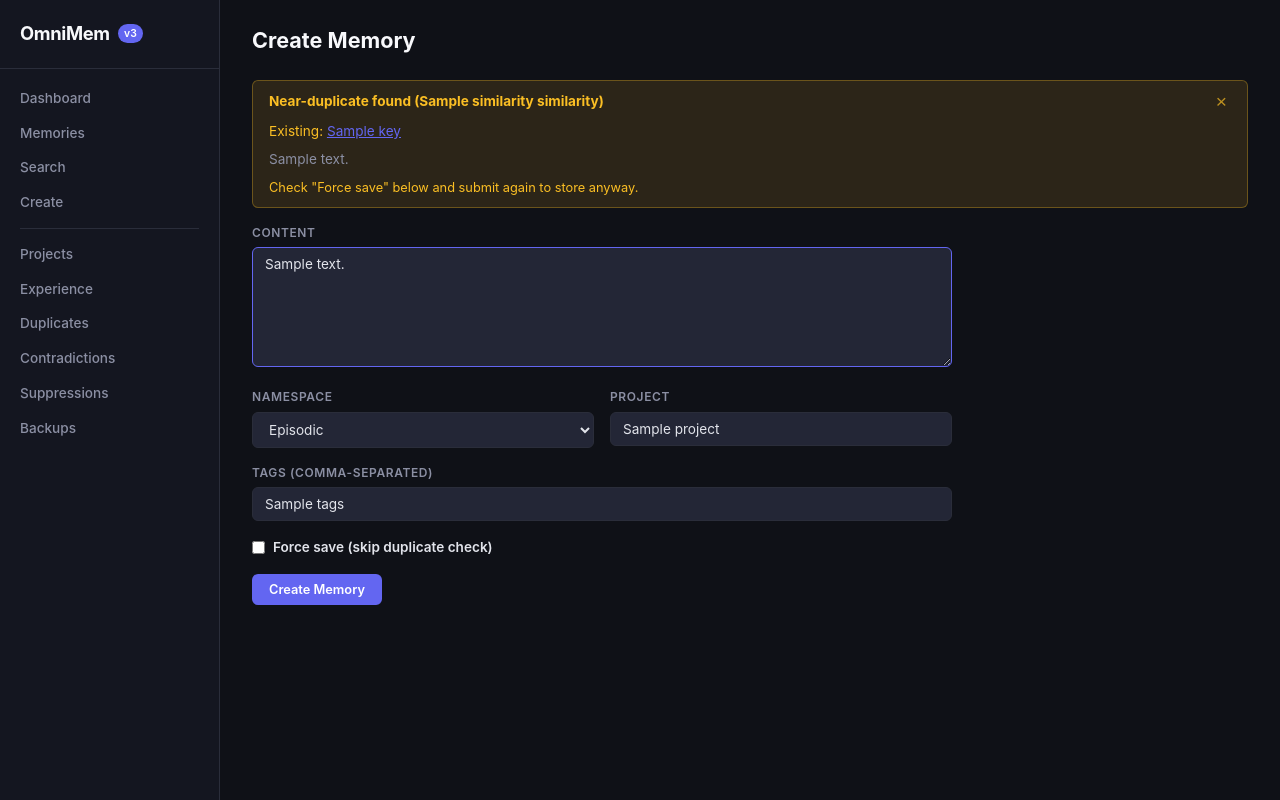
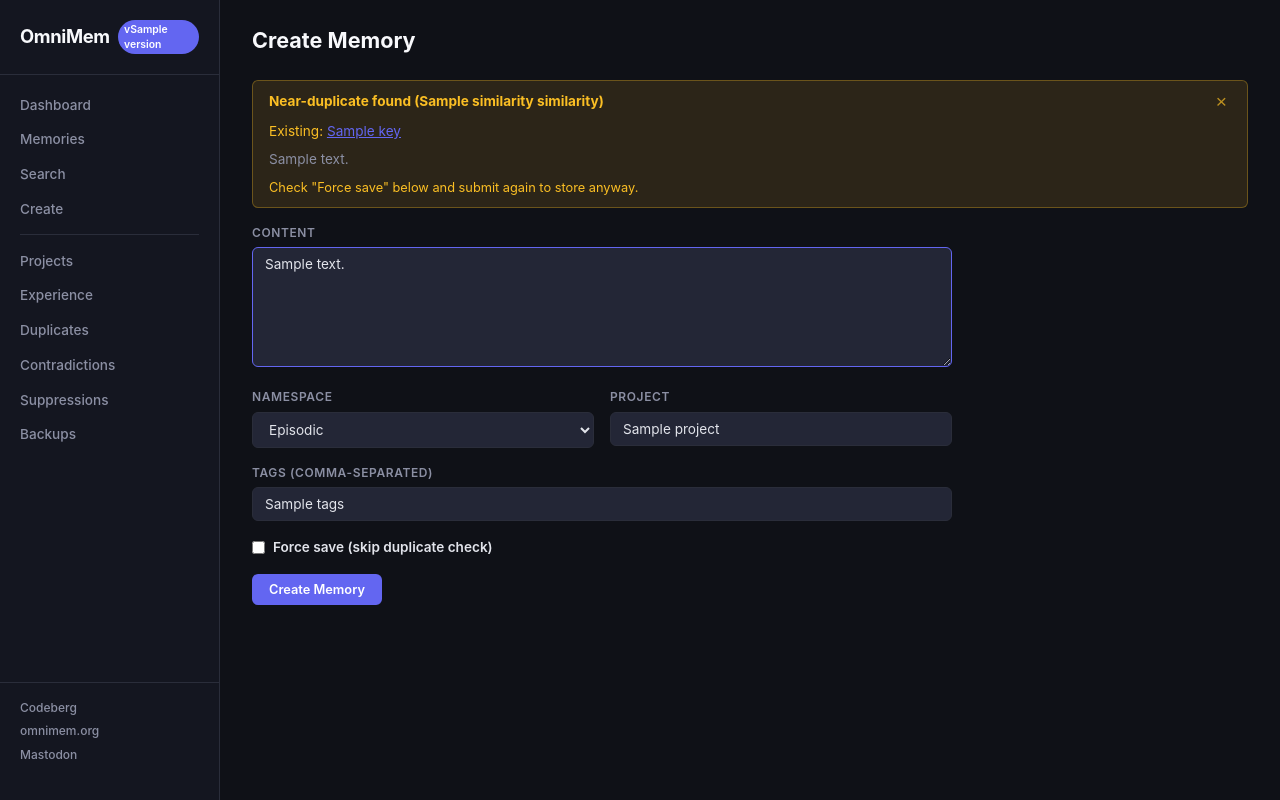
Before and after one commit to richarvey/OmniMem, a Python web app: template web_ui/templates/create.html in a window 1280 px wide. Run offline with Jinja, Linux system fonts and the light colour scheme; the template is opened without the code that fills it: most values are stand-ins (such as "Sample title", 1, 10 or a date in 2020).

Commit message:
v3.2.9: dynamic version badge, sidebar footer with Codeberg/omnimem.org/Mastodon links
Co-Authored-By: Claude Opus 4.6 (1M context) <noreply@anthropic.com>

```diff
--- /dev/null
+++ b/mcp_server/memory/version.py
@@ -0,0 +1,3 @@
+"""Single source of truth for the OmniMem version string."""
+
+__version__ = "3.2.9"
--- a/mcp_server/tools/__init__.py
+++ b/mcp_server/tools/__init__.py
@@ -10,7 +10,7 @@ if TYPE_CHECKING:
     from memory.recall import RecallPipeline
     from memory.store import ValkeyStore
 
-__version__ = "3.2.8"
+from memory.version import __version__  # noqa: F401 — re-exported
 
 _store: ValkeyStore = None  # type: ignore[assignment]
 _embedder: Embedder = None  # type: ignore[assignment]
--- a/web_ui/app.py
+++ b/web_ui/app.py
@@ -12,6 +12,7 @@ from starlette.routing import Mount
 from starlette.staticfiles import StaticFiles
 
 from . import deps
+from memory.version import __version__
 from .routes.dashboard import routes as dashboard_routes
 from .routes.memories import routes as memories_routes
 from .routes.search import routes as search_routes
@@ -69,3 +70,4 @@ app.state.templates = Environment(
     loader=FileSystemLoader(str(BASE_DIR / "templates")),
     autoescape=True,
 )
+app.state.templates.globals["version"] = __version__
--- a/web_ui/static/style.css
+++ b/web_ui/static/style.css
@@ -46,6 +46,8 @@ body {
   left: 0;
   bottom: 0;
   overflow-y: auto;
+  display: flex;
+  flex-direction: column;
 }
 
 .sidebar-header {
@@ -102,6 +104,27 @@ body {
   height: 1px;
   background: var(--border);
   margin: 0.5rem 1.25rem;
+}
+
+.sidebar-footer {
+  padding: 1rem 1.25rem;
+  border-top: 1px solid var(--border);
+  margin-top: auto;
+  display: flex;
+  flex-direction: column;
+  gap: 0.35rem;
+}
+
+.footer-link {
+  font-size: 0.75rem;
+  color: var(--text-dim);
+  text-decoration: none;
+  font-weight: 500;
+  transition: color 0.15s;
+}
+
+.footer-link:hover {
+  color: var(--accent);
 }
 
 .content {
--- a/web_ui/templates/base.html
+++ b/web_ui/templates/base.html
@@ -6,13 +6,14 @@
   <title>{% block title %}OmniMem{% endblock %}</title>
   <link rel="stylesheet" href="/static/style.css">
   <script src="/static/htmx.min.js"></script>
+  <link rel="me" href="https://mastodon.squarecows.com/@Ric">
 </head>
 <body>
   <div class="layout">
     <nav class="sidebar">
       <div class="sidebar-header">
         <h1 class="logo">OmniMem</h1>
-        <span class="version-badge">v3</span>
+        <span class="version-badge">v{{ version }}</span>
       </div>
       <ul class="nav-list">
         <li><a href="/" class="nav-link{% if current_page == 'dashboard' %} active{% endif %}">Dashboard</a></li>
@@ -27,6 +28,11 @@
         <li><a href="/suppressions" class="nav-link{% if current_page == 'suppressions' %} active{% endif %}">Suppressions</a></li>
         <li><a href="/backups" class="nav-link{% if current_page == 'backups' %} active{% endif %}">Backups</a></li>
       </ul>
+      <div class="sidebar-footer">
+        <a href="https://codeberg.org/ric_harvey/omnimem" class="footer-link" target="_blank" rel="noopener">Codeberg</a>
+        <a href="https://omnimem.org" class="footer-link" target="_blank" rel="noopener">omnimem.org</a>
+        <a href="https://mastodon.squarecows.com/@Ric" class="footer-link" target="_blank" rel="me noopener">Mastodon</a>
+      </div>
     </nav>
     <main class="content">
       <div id="flash-area">
```
Also changed, not shown: CHANGELOG.md.
